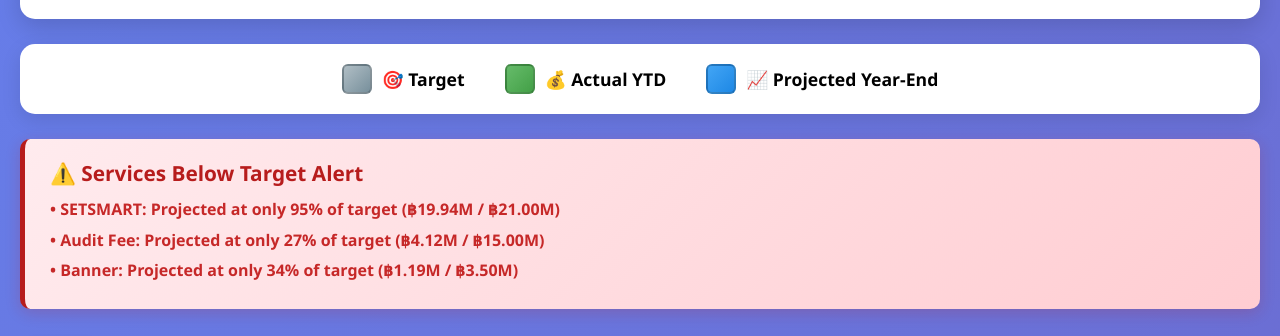
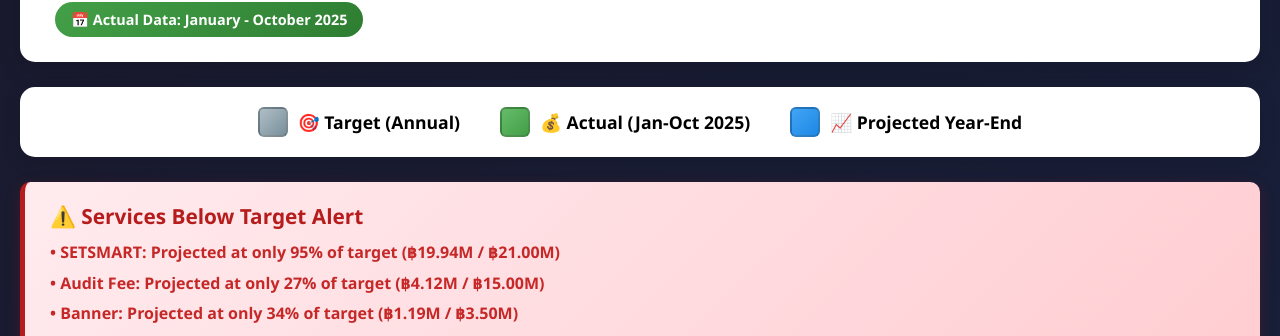
Before and after one commit to Ballkrub99/Revenue-Daasboard, a plain HTML site: page index.html in a window 1280 px wide. Shown: the part 129-465 px from the top of the page. Drawn offline with nearby package versions, Linux system fonts and the light colour scheme.

Commit message:
Update index.html with new content

```diff
--- a/index.html
+++ b/index.html
@@ -14,7 +14,7 @@
 
 body {
     font-family: 'Segoe UI', Tahoma, Geneva, Verdana, sans-serif;
-    background: linear-gradient(135deg, #667eea 0%, #764ba2 100%);
+    background: linear-gradient(135deg, #1a1a2e 0%, #16213e 50%, #0f1419 100%);
     padding: 20px;
     min-height: 100vh;
 }
@@ -46,6 +46,17 @@
 .header-subtitle {
     color: #666;
     font-size: 1em;
+}
+
+.data-period-badge {
+    background: linear-gradient(135deg, #43A047, #2E7D32);
+    color: white;
+    padding: 8px 16px;
+    border-radius: 20px;
+    font-size: 0.9em;
+    font-weight: bold;
+    margin-top: 8px;
+    display: inline-block;
 }
 
 .last-updated {
@@ -490,6 +501,7 @@
                     <h1>📊 Revenue Dashboard 2025</h1>
                 </div>
                 <p class="header-subtitle">Service Performance Tracking & Analytics</p>
+                <div class="data-period-badge">📅 Actual Data: January - October 2025</div>
             </div>
             <div class="last-updated">Last Updated: Nov 17, 2025</div>
         </div>
@@ -497,11 +509,11 @@
         <div class="legend-container">
             <div class="legend-item">
                 <div class="legend-box legend-target"></div>
-                <span>🎯 Target</span>
+                <span>🎯 Target (Annual)</span>
             </div>
             <div class="legend-item">
                 <div class="legend-box legend-actual"></div>
-                <span>💰 Actual YTD</span>
+                <span>💰 Actual (Jan-Oct 2025)</span>
             </div>
             <div class="legend-item">
                 <div class="legend-box legend-projected"></div>
@@ -961,7 +973,7 @@
                 </div>
                 <div class="overall-metric actual-metric">
                     <div class="overall-metric-icon">💰</div>
-                    <div class="overall-metric-label">Actual YTD</div>
+                    <div class="overall-metric-label">Actual (Jan-Oct 2025)</div>
                     <div class="overall-metric-value">฿680.01M<span class="overall-metric-percent" style="color: #2E7D32;">87.5%</span></div>
                 </div>
                 <div class="overall-metric expected-metric">
@@ -1109,7 +1121,7 @@
 const colors = {
     target: { bg: 'rgba(144, 164, 174, 0.7)', border: 'rgba(96, 125, 139, 1)' },
     actual: { bg: 'rgba(102, 187, 106, 0.8)', border: 'rgba(67, 160, 71, 1)' },
-    projected: { bg: 'rgba(66, 165, 245, 0.8)', border: 'rgba(30, 136, 229, 1)' }
+    projected: { bg: 'rgba(66, 165, 245, 0.15)', border: 'rgba(30, 136, 229, 1)', borderWidth: 3 }
 };
 
 const commonOptions = {
@@ -1148,6 +1160,8 @@
         const ctx = chart.ctx;
         chart.data.datasets.forEach((dataset, i) => {
             const meta = chart.getDatasetMeta(i);
+            // ตรวจสอบว่า dataset ถูกซ่อนหรือไม่
+            if (!meta.hidden) {
                 meta.data.forEach((bar, index) => {
                     const dataValue = dataset.data[index];
                     if (dataValue > 0) {
@@ -1158,6 +1172,7 @@
                         ctx.fillText('฿' + dataValue.toFixed(1) + 'M', bar.x, bar.y - 5);
                     }
                 });
+            }
         });
     }
 };
@@ -1169,9 +1184,9 @@
     data: {
         labels: ['Overall', 'Market Access', 'Information Service'],
         datasets: [
-            { label: '🎯 Target', data: [dashboardData.overall.target, dashboardData.ma.target, dashboardData.info.target], backgroundColor: colors.target.bg, borderColor: colors.target.border, borderWidth: 2 },
-            { label: '💰 Actual YTD', data: [dashboardData.overall.actual, dashboardData.ma.actual, dashboardData.info.actual], backgroundColor: colors.actual.bg, borderColor: colors.actual.border, borderWidth: 2 },
-            { label: '📈 Projected', data: [dashboardData.overall.projected, dashboardData.ma.projected, dashboardData.info.projected], backgroundColor: colors.projected.bg, borderColor: colors.projected.border, borderWidth: 2 }
+            { label: '🎯 Target (Annual)', data: [dashboardData.overall.target, dashboardData.ma.target, dashboardData.info.target], backgroundColor: colors.target.bg, borderColor: colors.target.border, borderWidth: 2 },
+            { label: '💰 Actual (Jan-Oct 2025)', data: [dashboardData.overall.actual, dashboardData.ma.actual, dashboardData.info.actual], backgroundColor: colors.actual.bg, borderColor: colors.actual.border, borderWidth: 2 },
+            { label: '📈 Projected Year-End', data: [dashboardData.overall.projected, dashboardData.ma.projected, dashboardData.info.projected], backgroundColor: colors.projected.bg, borderColor: colors.projected.border, borderWidth: colors.projected.borderWidth }
         ]
     },
     options: commonOptions,
@@ -1185,9 +1200,9 @@
     data: {
         labels: dashboardData.ma_services.map(s => s.name),
         datasets: [
-            { label: '🎯 Target', data: dashboardData.ma_services.map(s => s.target), backgroundColor: colors.target.bg, borderColor: colors.target.border, borderWidth: 2 },
-            { label: '💰 Actual YTD', data: dashboardData.ma_services.map(s => s.actual), backgroundColor: colors.actual.bg, borderColor: colors.actual.border, borderWidth: 2 },
-            { label: '📈 Projected', data: dashboardData.ma_services.map(s => s.projected), backgroundColor: colors.projected.bg, borderColor: colors.projected.border, borderWidth: 2 }
+            { label: '🎯 Target (Annual)', data: dashboardData.ma_services.map(s => s.target), backgroundColor: colors.target.bg, borderColor: colors.target.border, borderWidth: 2 },
+            { label: '💰 Actual (Jan-Oct 2025)', data: dashboardData.ma_services.map(s => s.actual), backgroundColor: colors.actual.bg, borderColor: colors.actual.border, borderWidth: 2 },
+            { label: '📈 Projected Year-End', data: dashboardData.ma_services.map(s => s.projected), backgroundColor: colors.projected.bg, borderColor: colors.projected.border, borderWidth: colors.projected.borderWidth }
         ]
     },
     options: commonOptions,
@@ -1207,9 +1222,9 @@
     data: {
         labels: infoLabels,
         datasets: [
-            { label: '🎯 Target', data: dashboardData.info_services.map(s => s.target), backgroundColor: colors.target.bg, borderColor: colors.target.border, borderWidth: 2 },
-            { label: '💰 Actual YTD', data: dashboardData.info_services.map(s => s.actual), backgroundColor: colors.actual.bg, borderColor: colors.actual.border, borderWidth: 2 },
-            { label: '📈 Projected', data: dashboardData.info_services.map(s => s.projected), backgroundColor: colors.projected.bg, borderColor: colors.projected.border, borderWidth: 2 }
+            { label: '🎯 Target (Annual)', data: dashboardData.info_services.map(s => s.target), backgroundColor: colors.target.bg, borderColor: colors.target.border, borderWidth: 2 },
+            { label: '💰 Actual (Jan-Oct 2025)', data: dashboardData.info_services.map(s => s.actual), backgroundColor: colors.actual.bg, borderColor: colors.actual.border, borderWidth: 2 },
+            { label: '📈 Projected Year-End', data: dashboardData.info_services.map(s => s.projected), backgroundColor: colors.projected.bg, borderColor: colors.projected.border, borderWidth: colors.projected.borderWidth }
         ]
     },
     options: commonOptions,
```
Lines whose indentation alone changed are shown as unchanged.
